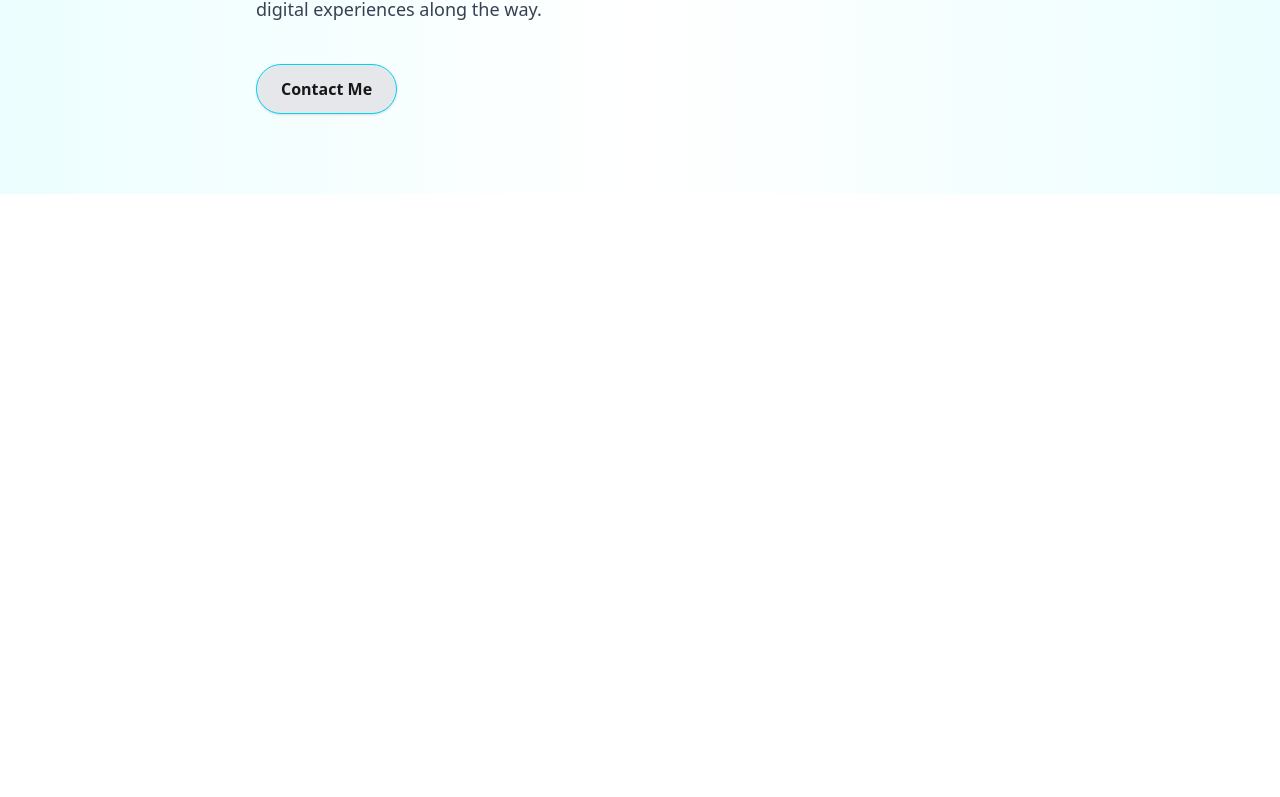
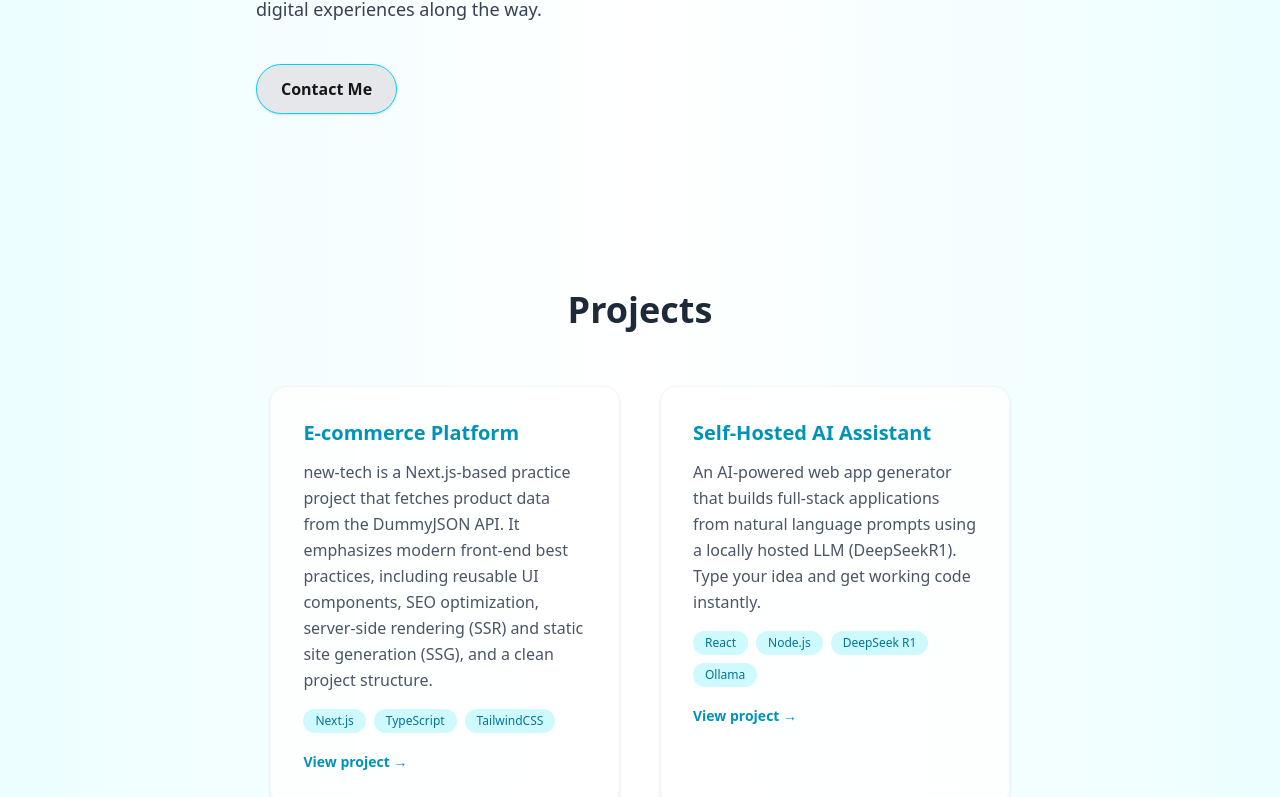
Before and after one commit to Frawser/portfolio, a Next.js app: page / in a window 1280 px wide. Shown: the part 1991-2788 px from the top of the page. Before the commit the page ends 2185 px from the top, so only its background shows below. Built offline with nearby package versions, Linux system fonts and the light colour scheme.

Commit message:
Made projects cards with a direct link to the repos

```diff
--- a/src/app/page.tsx
+++ b/src/app/page.tsx
@@ -4,6 +4,7 @@ import DarkModeToggle from "../components/DarkModeToggle";
 import About from "@/components/About";
 import Stats from "@/components/Stats";
 import Background from "@/components/Background";
+import Projects from "@/components/Projects";
 
 export default function Home() {
   return (
@@ -13,6 +14,7 @@ export default function Home() {
       <About />
       <Stats />
       <Background />
+      <Projects />
     </div>
   );
 }
--- a/src/components/About.tsx
+++ b/src/components/About.tsx
@@ -1,6 +1,6 @@
 export default function About() {
   return (
-    <section className="max-w-[60%] mx-auto py-16 flex flex-col md:flex-row items-start justify-between gap-8">
+    <section id="about" className="max-w-[60%] mx-auto py-16 flex flex-col md:flex-row items-start justify-between gap-8">
       <h2 className="text-7xl font-semibold text-cyan-600 dark:text-cyan-300 flex-1 text-left">
         Frontend Developer
       </h2>
--- a/src/components/Hero.tsx
+++ b/src/components/Hero.tsx
@@ -1,3 +1,5 @@
+import Link from "next/link";
+
 export default function Hero() {
   return (
     <section className="min-h-screen flex flex-col items-center justify-center text-center p-8 relative overflow-hidden">
@@ -7,6 +9,11 @@ export default function Hero() {
       <p className="text-cyan-700/70 dark:text-cyan-200/80 mt-4 text-lg">
         Frontend Developer • Versatile and Flexible • Continuous Growth
       </p>
+      <Link href="#about" scroll={true}>
+          <button className="mt-6 px-6 py-3 rounded-full border border-cyan-400 text-cyan-600 dark:text-cyan-300 hover:bg-cyan-100 dark:hover:bg-cyan-400/10 transition-all duration-300 font-semibold shadow-sm">
+            View Portfolio
+          </button>
+        </Link>
     </section>
   );
 }
--- /dev/null
+++ b/src/components/Projects.tsx
@@ -0,0 +1,53 @@
+import { projects } from "@/data/data";
+
+export default function Projects() {
+
+  return (
+    <section
+      id="projects"
+      className="flex justify-center py-24 px-6 scroll-mt-24"
+      aria-labelledby="projects-heading"
+    >
+      <div className="w-full sm:w-4/5 md:w-3/5">
+        <h2
+          id="projects-heading"
+          className="text-3xl md:text-4xl font-bold mb-14 text-center text-gray-800 dark:text-gray-100"
+        >
+          Projects
+        </h2>
+
+        <div className="grid gap-8 md:gap-10 sm:grid-cols-2">
+          {projects.map((project, index) => (
+            <article
+              key={index}
+              className="group bg-white/80 dark:bg-gray-900/40 backdrop-blur-md border border-gray-100 dark:border-gray-800 rounded-2xl shadow-sm p-6 md:p-8 hover:shadow-lg transition-all duration-300"
+            >
+              <h3 className="text-xl font-semibold text-cyan-600 dark:text-cyan-400 mb-3">
+                {project.title}
+              </h3>
+              <p className="text-gray-600 dark:text-gray-300 mb-4 leading-relaxed">
+                {project.description}
+              </p>
+              <ul className="flex flex-wrap gap-2 mb-4">
+                {project.tech.map((tech, i) => (
+                  <li
+                    key={i}
+                    className="text-xs font-medium px-3 py-1 rounded-full bg-cyan-100 text-cyan-700 dark:bg-cyan-900/30 dark:text-cyan-300"
+                  >
+                    {tech}
+                  </li>
+                ))}
+              </ul>
+              <a
+                href={project.link}
+                className="text-sm font-semibold text-cyan-600 dark:text-cyan-400 hover:underline"
+              >
+                View project →
+              </a>
+            </article>
+          ))}
+        </div>
+      </div>
+    </section>
+  );
+}
--- /dev/null
+++ b/src/data/data.ts
@@ -0,0 +1,30 @@
+export const projects = [
+    {
+      title: "E-commerce Platform",
+      description:
+        "new-tech is a Next.js-based practice project that fetches product data from the DummyJSON API. It emphasizes modern front-end best practices, including reusable UI components, SEO optimization, server-side rendering (SSR) and static site generation (SSG), and a clean project structure.",
+      tech: ["Next.js", "TypeScript", "TailwindCSS"],
+      link: "https://github.com/Frawser/new-tech",
+    },
+    {
+      title: "Self-Hosted AI Assistant",
+      description:
+        "An AI-powered web app generator that builds full-stack applications from natural language prompts using a locally hosted LLM (DeepSeekR1). Type your idea and get working code instantly.",
+      tech: ["React", "Node.js", "DeepSeek R1", "Ollama"],
+      link: "https://github.com/Frawser/racconnect",
+    },
+    {
+      title: "Portfolio Website",
+      description:
+        "Personal portfolio showcasing modern frontend development skills with responsive design and subtle animations.",
+      tech: ["Next.js", "TailwindCSS"],
+      link: "https://github.com/Frawser/portfolio",
+    },
+    {
+      title: "Gym Progression Website",
+      description:
+        "GymTracker Guild was a Fullstack app a built as my exam project. Built from scratch and no prebuilt components. Pure CSS and alot of time! ",
+      tech: ["React","Vite", "MongoDB", "Chart.js","Axios"],
+      link: "https://github.com/Frawser/Exam-Project",
+    },
+  ];
```
